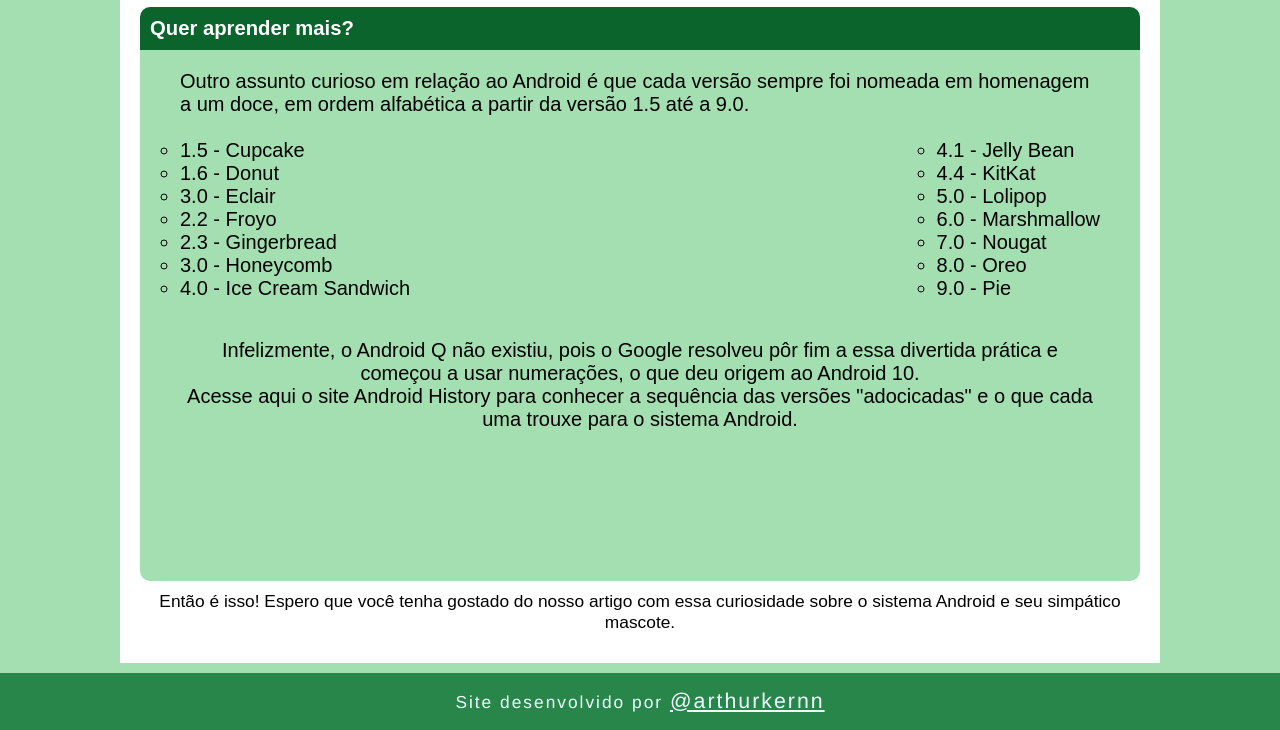
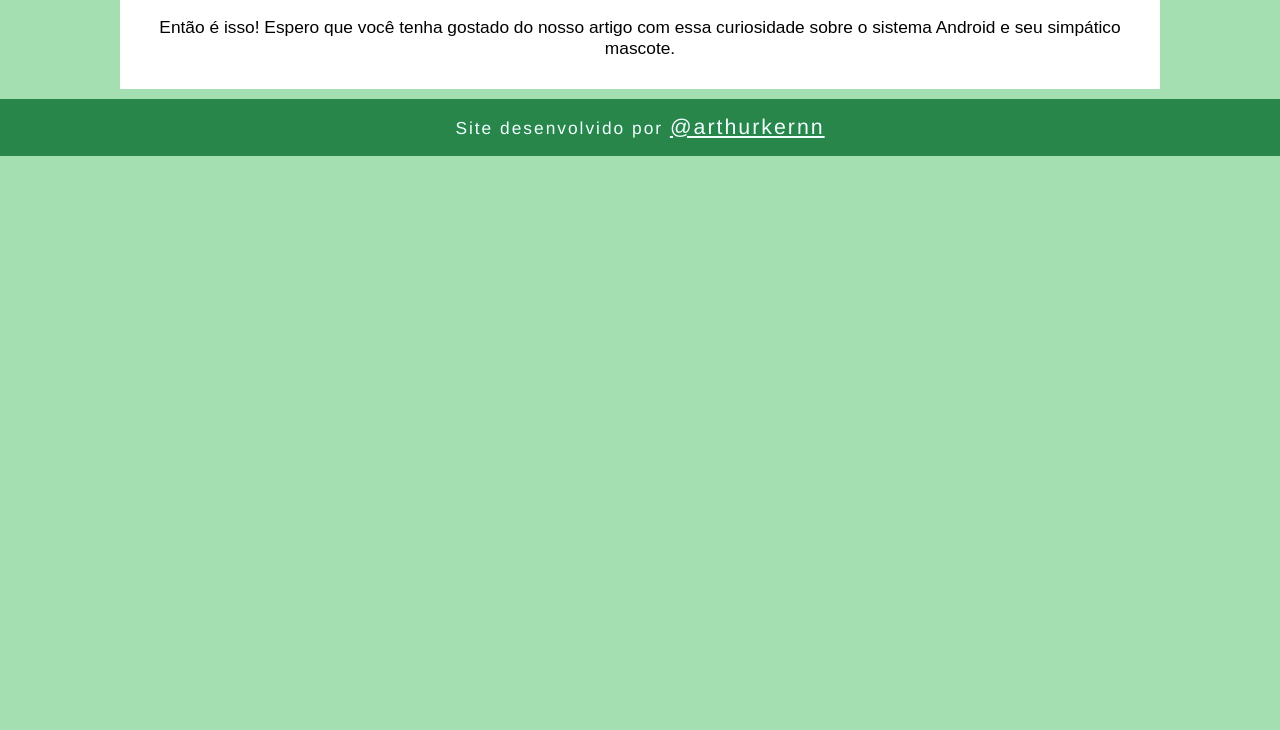
Before and after one commit to oarthurkern/meuportfolio, a plain HTML site: page android.html in a window 1280 px wide. Shown: the part 1866-2596 px from the top of the page. After the commit the page ends 2022 px from the top, so only its background shows below. Drawn offline with Linux system fonts and the light colour scheme.

Commit message:
Add files via upload

```diff
--- a/android.html
+++ b/android.html
@@ -56,41 +56,6 @@
             <div class="video">
                 <iframe width="auto" height="auto" src="https://www.youtube.com/embed/l2UDgpLz20M" title="YouTube video player" frameborder="0" allow="accelerometer; autoplay; clipboard-write; encrypted-media; gyroscope; picture-in-picture" allowfullscreen></iframe>
             </div>
-
-            <aside>
-                <h3>Quer aprender mais?</h3>
-                <div class="div-lista">
-                    <p>Outro assunto curioso em relação ao Android é que cada versão sempre foi nomeada em homenagem a um doce, em ordem alfabética a partir da versão 1.5 até a 9.0.</p>
-                    <br>
-                    <ul>
-                                <div class="coluna1">
-                                    <li>1.5 - Cupcake</li>
-                                    <li>1.6 - Donut</li>
-                                    <li>3.0 - Eclair</li>
-                                    <li>2.2 - Froyo</li>
-                                    <li>2.3 - Gingerbread</li>
-                                    <li>3.0 - Honeycomb</li>
-                                    <li>4.0 - Ice Cream Sandwich</li>
-                                </div>
-                                <div class="coluna2">
-                                    <li>4.1 - Jelly Bean</li>
-                                    <li>4.4 - KitKat</li>
-                                    <li>5.0 - Lolipop</li>
-                                    <li>6.0 - Marshmallow</li>
-                                    <li>7.0 - Nougat</li>
-                                    <li>8.0 - Oreo</li>
-                                    <li>9.0 - Pie</li>
-                                </div>
-                    </ul>
-                    <div class="div-text">
-                        <p>
-                            Infelizmente, o Android Q não existiu, pois o Google resolveu pôr fim a essa divertida prática e começou a usar numerações, o que deu origem ao Android 10.
-                            <br>Acesse aqui o site Android History para conhecer a sequência das versões "adocicadas" e o que cada uma trouxe para o sistema Android.</br>
-                        </p>
-                    </div>
-                </div>
-            </aside>
-
                 <p>Então é isso! Espero que você tenha gostado do nosso artigo com essa curiosidade sobre o sistema Android e seu simpático mascote.</p>
         </article>
     </main>
--- a/style4.css
+++ b/style4.css
@@ -175,41 +175,6 @@ main > article > aside > h3 {
     border-top-right-radius: 10px;
 }
 
-.div-lista {
-
-
-    padding-top: 20px;
-    padding-right: 40px;
-    padding-bottom: 150px;
-    padding-left: 40px;
-    border-bottom-left-radius: 10px;
-    border-bottom-right-radius: 10px;
-
-    background-color: #a3dfb0;
-
-    font-family: Arial, Helvetica, sans-serif;
-    font-size: 20px;
-}
-
-.div-text {
-    border: 0px;
-    padding-top: 200px;
-    text-align: center;
-}
-
-.coluna1 {
-    float: left;
-    list-style-type: circle;
-    position: absolute;
-}
-
-.coluna2 {
-    position: relative;
-    float: right;
-    list-style-type: circle;
-
-}
-
 
 /*RODAPÉ*/
 
```
